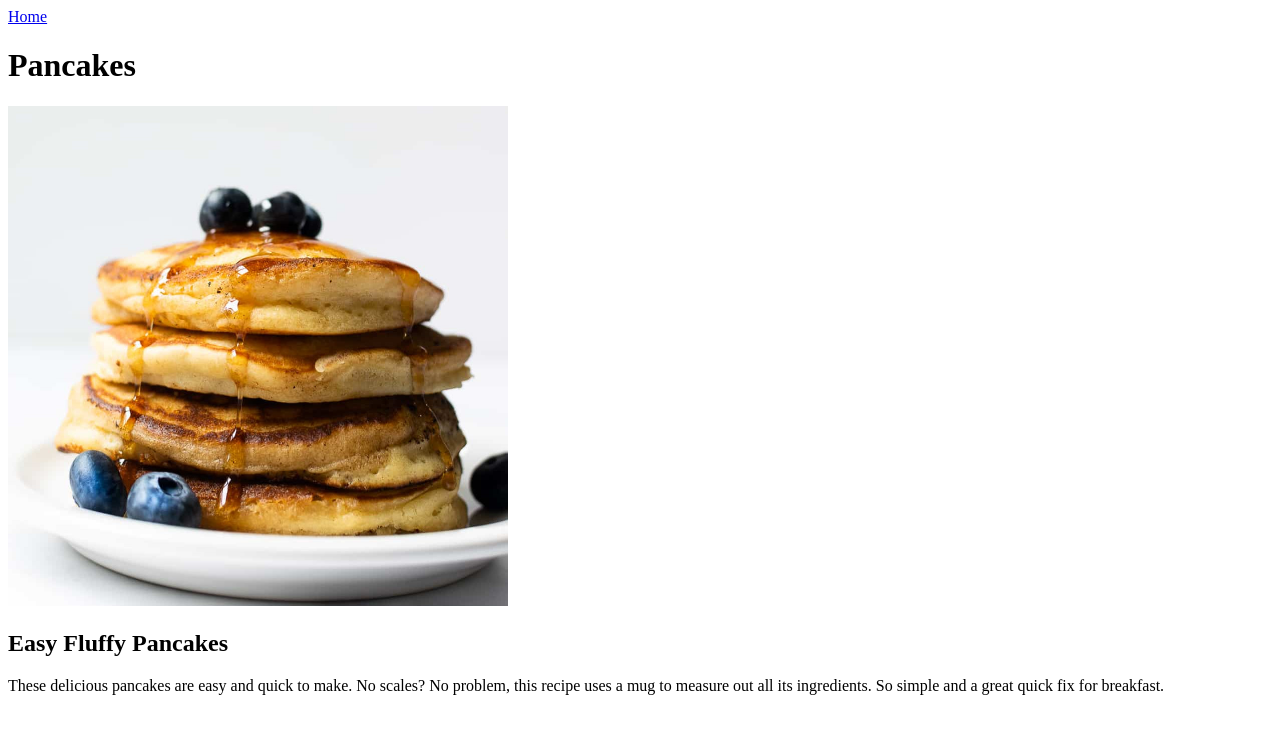
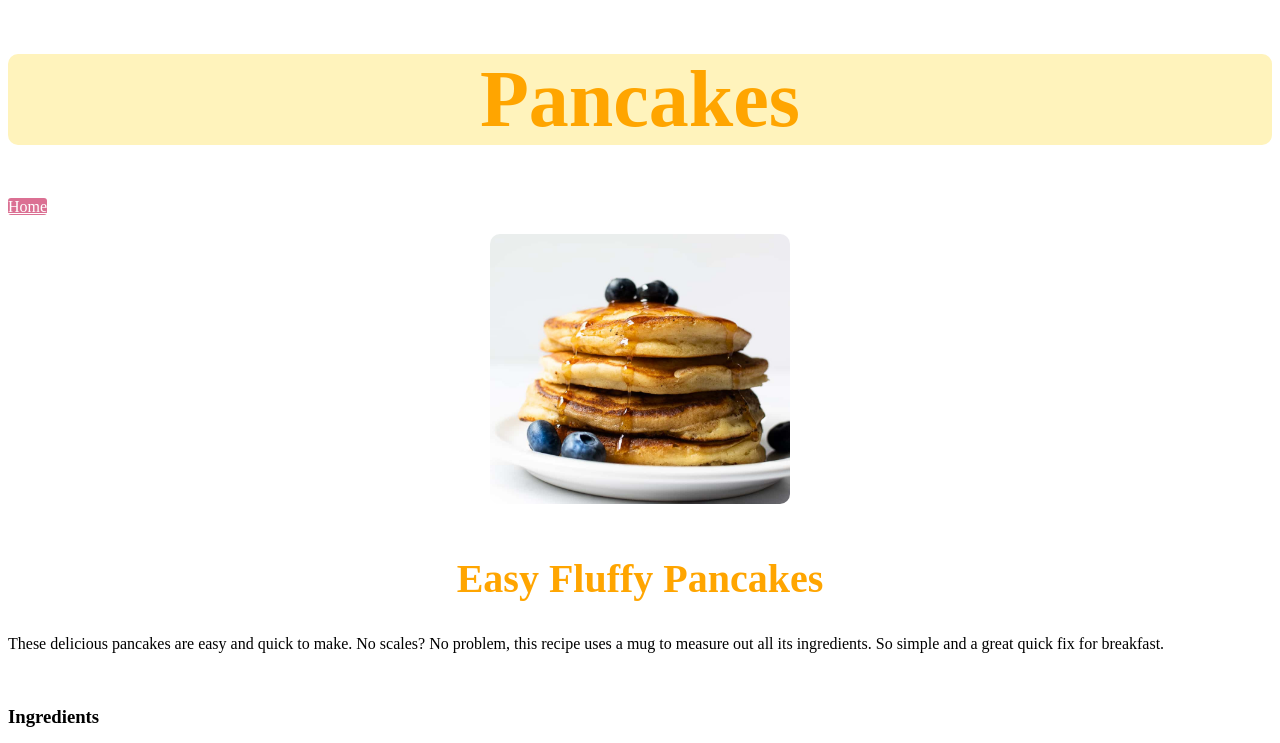
Before and after one commit to MoonBreadx/Recipes, a plain HTML site: page pancakes.html in a window 1280 px wide. Shown: the top 743 px of the page. Drawn offline with Linux system fonts and the light colour scheme.

Commit message:
Add css
add css to home page, pancakes page

```diff
--- a/index.html
+++ b/index.html
@@ -1,16 +1,17 @@
 <!DOCTYPE html>
  <html lang="en">
-    <meta charset="UTF-8">
-    <title>Odin Recipes</title>
     <head>
+         <meta charset="UTF-8">
+         <title>My Stolen Recipes</title>
+         <link rel="stylesheet" href="style.css">
         <body>
-            <h1>Odin Recipes</h1>
-            <ul>
+            <h1 class="title">My Stolen Recipes</h1>
+            <ul class="list">
                 <li><a href="./pancakes.html">Pancakes</a></li>
                 <li><a href="./Miso_Soup.html">Miso Soup</a></li>
                 <li><a href="./Shepards_Pie.html">Shepards Pie</a></li>
             </ul>
-
+           <img class="book-gif" src="./img/Book.gif" alt="Book flipping pages">
         </body>
     </head>
  </html>
--- a/pancakes.html
+++ b/pancakes.html
@@ -1,14 +1,17 @@
 <!DOCTYPE html>
 <html lang="en">
-    <meta charset="UTF-8">
-    <title>Pancakes</title>
     <head>
+         <meta charset="UTF-8">
+        <title>Pancakes</title>
+        <link rel="stylesheet" href="style.css">
         <body>
-            <a href="index.html">Home</a>
-            <h1><strong>Pancakes</strong></h1>
-            <!-- needs image of pancakes, description heading with paragraph. Ingredients heading and unordered list. steps heading with ordered list of how to make.-->
-            <img src="./img/Pancakes.jpg" alt="Fluffy american pancakes" height="500" width="500">
-            <br><h2>Easy Fluffy Pancakes</h2>
+
+             <h1 class="title"><strong>Pancakes</strong></h1>
+            <a class="home" href="index.html">Home</a><br>
+
+
+             <br><img class="img" src="./img/Pancakes.jpg" alt="Fluffy american pancakes" height="500" width="500">
+             <br><h2 class="sub">Easy Fluffy Pancakes</h2>
                 <p>These delicious pancakes are easy and quick to make. No scales? No problem, this recipe uses a mug to measure out all its ingredients. So simple and a great quick fix for breakfast.</p>
                 <br><h3>Ingredients</h3>
                 <ul>
--- /dev/null
+++ b/style.css
@@ -0,0 +1,45 @@
+.title {
+    font-size: 80px;
+    color: orange;
+    text-align: center;
+    background-color: rgb(255, 243, 188);
+    border-radius: 10px;
+}
+
+.list {
+    list-style: none;
+    align-items: center;
+    text-align: center;
+    font-size: 60px;
+    color: brown;
+}
+
+.book-gif{
+    display: block;
+    margin-left: auto;
+    margin-right: auto;
+
+}
+
+.home {
+   background-color: palevioletred;
+   color: white;
+   border-radius: 3px;
+
+}
+
+.img{
+    height: auto;
+    width: 300px;
+    border-radius: 10px;
+    display: block;
+    margin-left: auto;
+    margin-right: auto;
+
+}
+
+.sub {
+    font-size: 40px;
+    text-align: center;
+    color: orange;
+}
```
Also changed, not shown: img/Book.gif (added).
